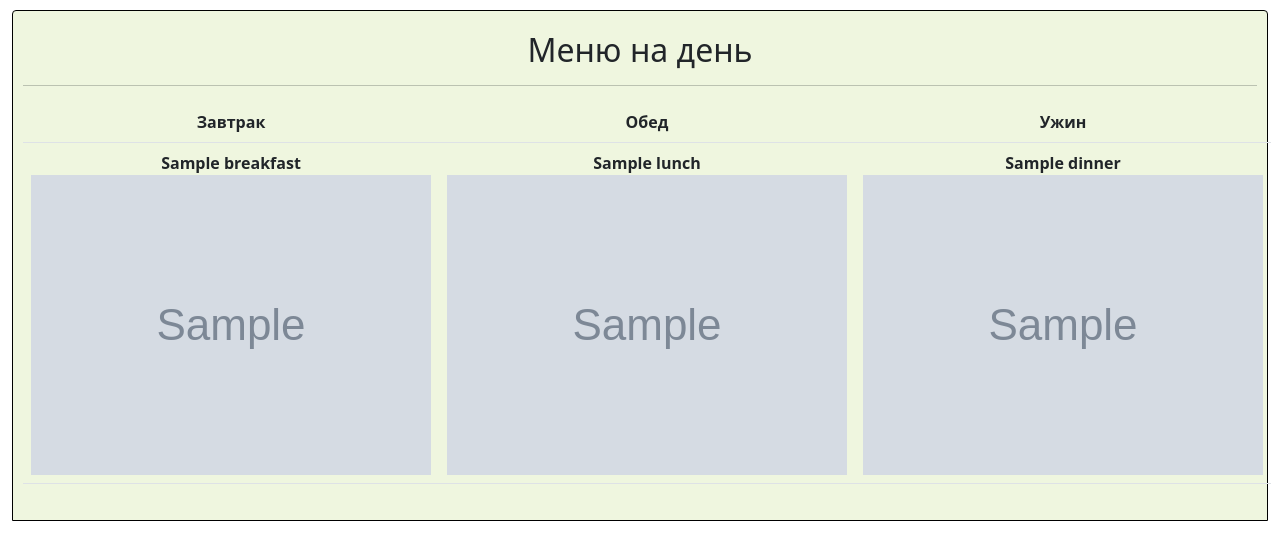
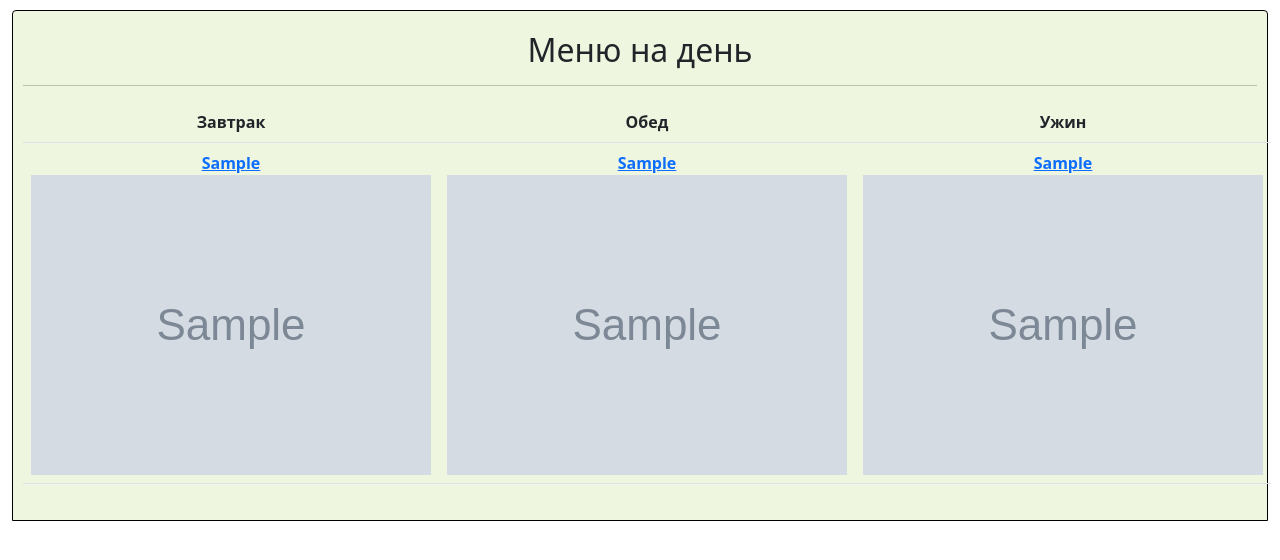
Before and after one commit to devmanorg/foodplan, a Django app: template cuisine/templates/daily_menu.html in a window 1280 px wide. Shown: the part 56-616 px from the top of the page. Run offline with Django 3.2, Linux system fonts and the light colour scheme; the template is opened without the code that fills it: most values are stand-ins (such as "Sample title", 1, 10 or a date in 2020); grey boxes marked "Sample" are stand-in pictures; lists and menus that the app fills with data are empty; parts of the project's set-up code (start-up, migrations or seed data) failed here and were passed over.

Commit message:
Add links to daily menu recipes

```diff
--- a/cuisine/templates/daily_menu.html
+++ b/cuisine/templates/daily_menu.html
@@ -14,17 +14,20 @@
     <th>Ужин</th>
   </tr>
   <tr>
-    <th>{{ breakfast }}
+    <th>
+      <a href="{% url 'recipe' breakfast.1 %}">{{ breakfast.0 }}</a>
         <br>
-        <img src="{{ breakfast.dish.image.url }}" style="max-width: 100">
+        <img src="{{ breakfast.0.dish.image.url }}" style="max-width: 100">
     </th>
-    <th>{{ lunch }}
+    <th>
+      <a href="{% url 'recipe' lunch.1 %}">{{ lunch.0 }}</a>
         <br>
-        <img src="{{ launch.dish.image.url }}" style="max-width: 100">
+        <img src="{{ lunch.0.dish.image.url }}" style="max-width: 100">
     </th>
-      <th>{{ dinner }}
+      <th>
+        <a href="{% url 'recipe' dinner.1 %}">{{ dinner.0 }}</a>
         <br>
-        <img src="{{ dinner.dish.image.url }}" style="max-width: 100">
+        <img src="{{ dinner.0.dish.image.url }}" style="max-width: 100">
     </th>
   </tr>
 </table>
```
